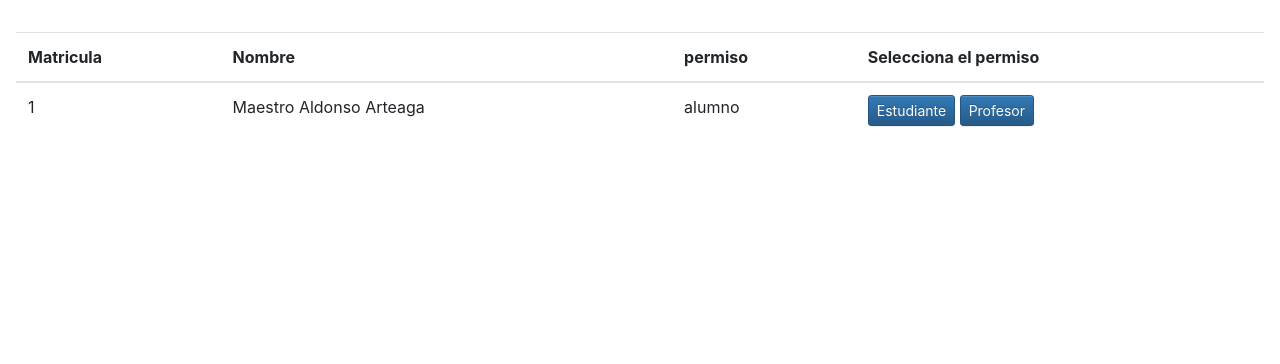
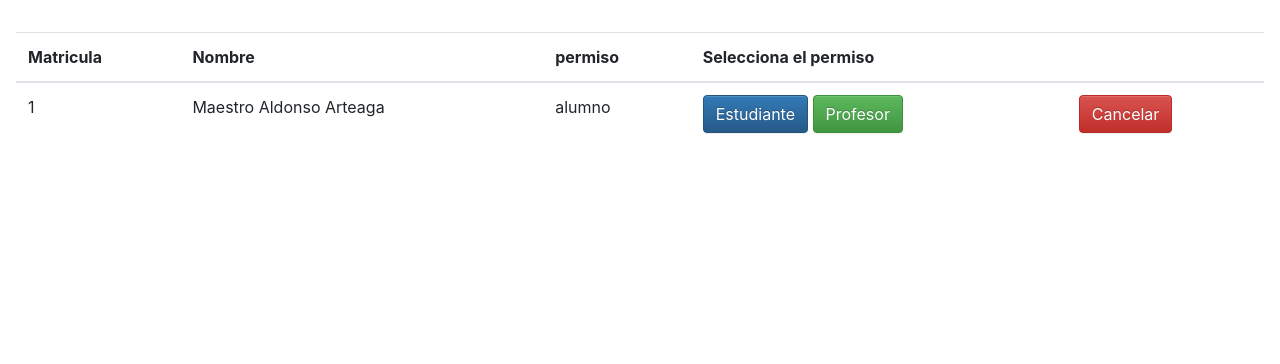
Before and after one commit to CR-MX/PDEC, a Django app: page /educuaz/editar_permisos/33 in a window 1280 px wide. Shown: the part 56-420 px from the top of the page. Run offline with Django 3.2, Linux system fonts and the light colour scheme; data comes from the database, SQL or seed files in the repository; both versions use the stored data as it was after the commit; some libraries are stand-ins or nearby versions.

Commit message:
Boton cancelar y redireccion
Se añadieron botones y redirecciones.

```diff
--- a/usuarios/templates/editar_permisos.html
+++ b/usuarios/templates/editar_permisos.html
@@ -13,6 +13,7 @@
             <th>Nombre</th>
             <th>permiso</th>
             <th>Selecciona el permiso</th>
+            <th></th>
         </thead>
         <tbody>
             <tr>
@@ -22,16 +23,19 @@
                 <td>{{usua.groups.last}}</td>
                 <td>
                     <form  method="post" class="order-form">
-                <input class="btn btn-primary btn-sm" type="submit" value="Estudiante" name="_estudiante" href="{% url 'eduacionapp:home' %}">
-                <input class="btn btn-primary btn-sm" type="submit" value="Profesor" href="{% url 'eduacionapp:home' %}">
-
+                <input class="btn btn-primary" type="submit" value="Estudiante" name="_estudiante" href="{% url 'eduacionapp:home' %}">
+                <input class="btn btn-success" type="submit" value="Profesor" href="{% url 'eduacionapp:home' %}">
                 {% csrf_token %}
                 </form>
                 </td>
+                <td><a class="btn  btn-danger" href="{% url 'eduacionapp:home' %}" role="button">Cancelar</a></td>
             </tr>
 
                 {% endif %}
         </tbody>
+
     </table>
+
 </div>
+
 {% endblock %}
--- a/usuarios/templates/editar_usuario.html
+++ b/usuarios/templates/editar_usuario.html
@@ -55,7 +55,7 @@
             </div>
      <div class="d-flex justify-content-center mt-4 login_container">
       <button class="btn  btn-success" type="submit">Agregar</button>
-      <button class="btn  btn-danger" type="button"><a href="{% url 'eduacionapp:home' %}"> Cancelar  </a>   </button>
+      <a class="btn  btn-danger" href="{% url 'eduacionapp:home' %}" role="button">Cancelar</a>
 
      </div>
 
```
Also changed, not shown: db.sqlite3.
